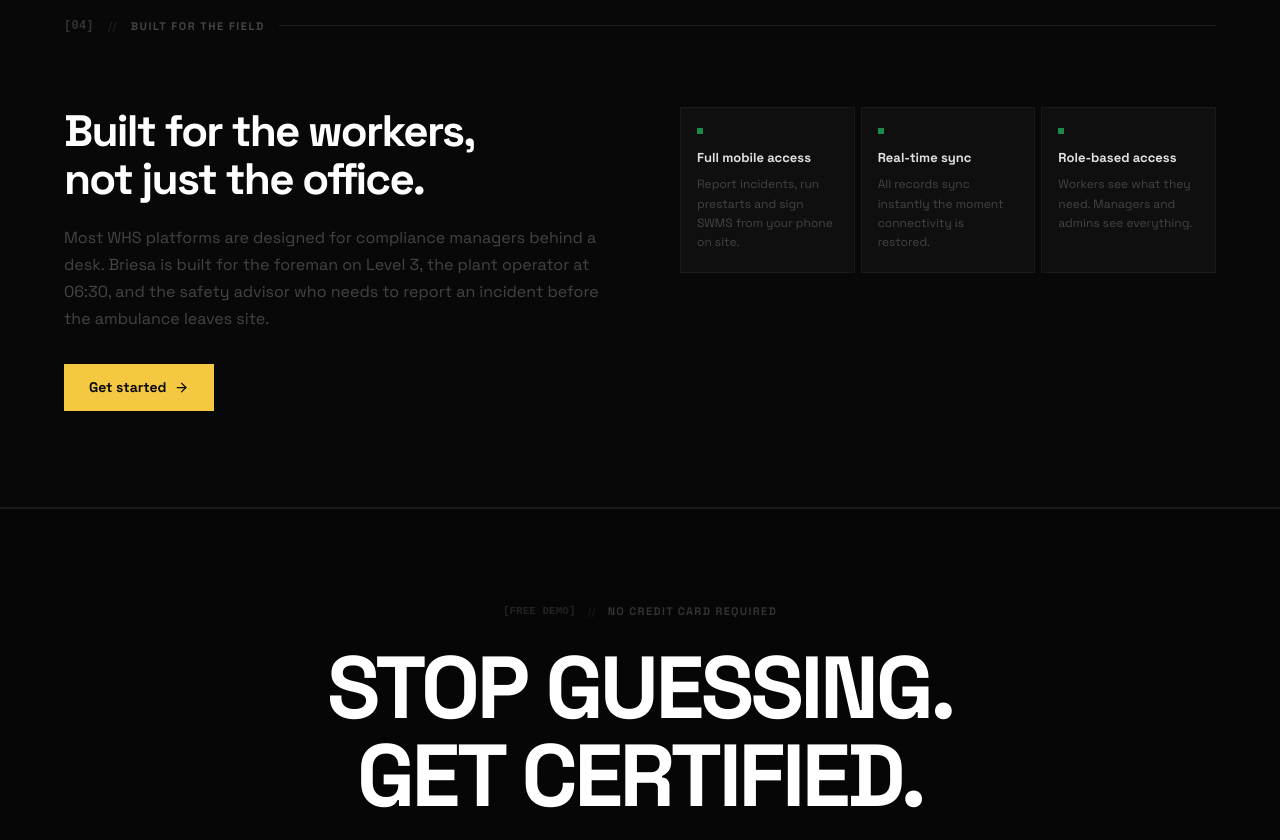
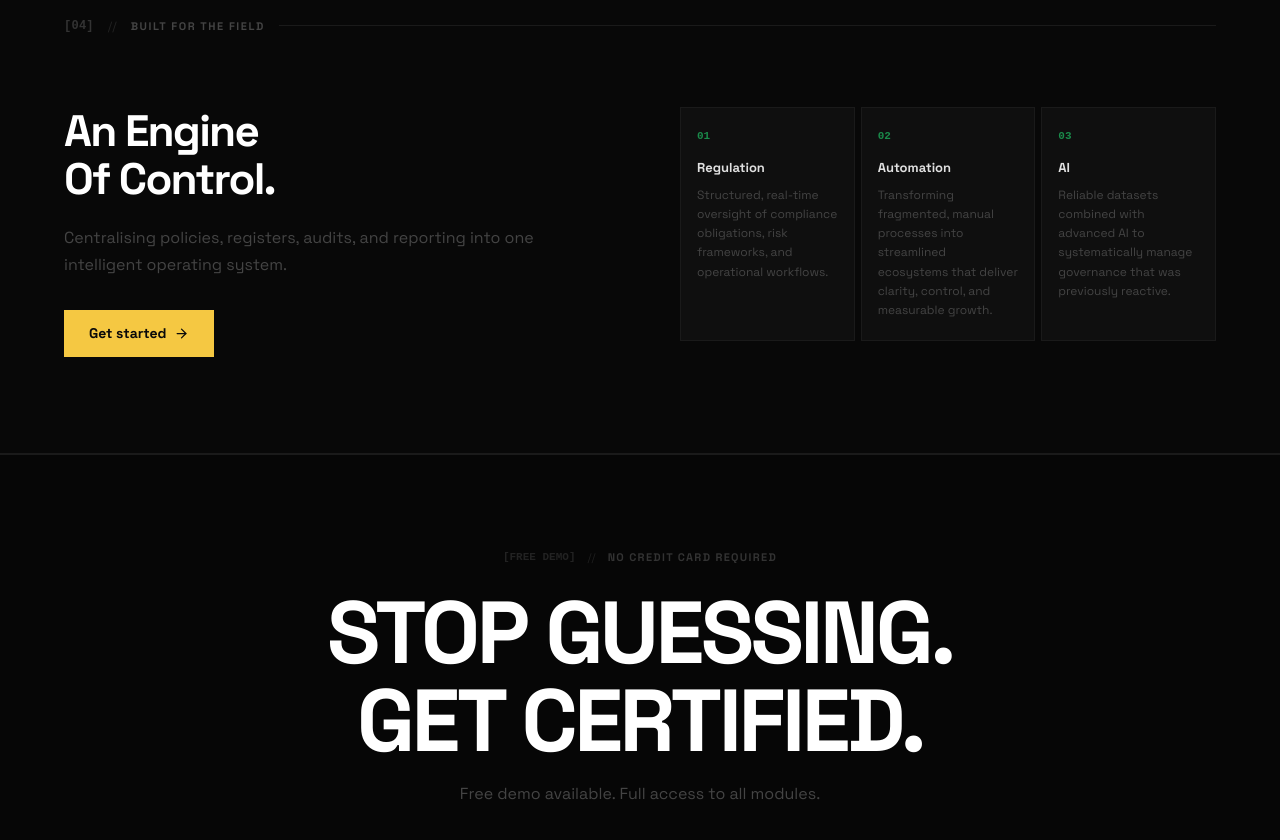
Before and after one commit to xUrbanShotsx/Finalproduct, a Next.js app: page / in a window 1280 px wide. Shown: the part 3380-4220 px from the top of the page. Built offline with nearby package versions, Linux system fonts and the light colour scheme.

Commit message:
Landing: rewrite field section to 'An Engine Of Control' (Regulation/Automation/AI)

```diff
--- a/src/app/page.tsx
+++ b/src/app/page.tsx
@@ -672,12 +672,10 @@
             {/* Left */}
             <div>
               <h2 style={{ fontSize: "clamp(28px,4vw,44px)", fontWeight: 800, letterSpacing: "-0.04em", color: "#ffffff", margin: "0 0 20px", lineHeight: 1.1 }}>
-                Built for the workers,<br />not just the office.
+                An Engine<br />Of Control.
               </h2>
               <p style={{ fontSize: "16px", lineHeight: 1.7, color: "#444", margin: "0 0 32px" }}>
-                Most WHS platforms are designed for compliance managers behind a desk.
-                Briesa is built for the foreman on Level 3, the plant operator at 06:30,
-                and the safety advisor who needs to report an incident before the ambulance leaves site.
+                Centralising policies, registers, audits, and reporting into one intelligent operating system.
               </p>
               <Link
                 href="/signup"
@@ -691,12 +689,12 @@
             {/* Right — 3-col cards */}
             <div style={{ display: "grid", gridTemplateColumns: "1fr 1fr 1fr", gap: "6px" }}>
               {[
-                ["Full mobile access",  "Report incidents, run prestarts and sign SWMS from your phone on site."],
-                ["Real-time sync",      "All records sync instantly the moment connectivity is restored."],
-                ["Role-based access",   "Workers see what they need. Managers and admins see everything."],
-              ].map(([title, desc]) => (
-                <div key={title} style={{ background: "#0f0f0f", border: "1px solid #1a1a1a", padding: "20px 16px" }}>
-                  <div style={{ width: "6px", height: "6px", background: "#1a8a4a", marginBottom: "14px" }} />
+                ["01", "Regulation", "Structured, real-time oversight of compliance obligations, risk frameworks, and operational workflows."],
+                ["02", "Automation", "Transforming fragmented, manual processes into streamlined ecosystems that deliver clarity, control, and measurable growth."],
+                ["03", "AI",         "Reliable datasets combined with advanced AI to systematically manage governance that was previously reactive."],
+              ].map(([num, title, desc]) => (
+                <div key={num} style={{ background: "#0f0f0f", border: "1px solid #1a1a1a", padding: "20px 16px" }}>
+                  <div style={{ fontFamily: "monospace", fontSize: "11px", fontWeight: 700, color: "#1a8a4a", marginBottom: "14px" }}>{num}</div>
                   <div style={{ fontSize: "13px", fontWeight: 700, color: "#e0e0e0", marginBottom: "8px" }}>{title}</div>
                   <div style={{ fontSize: "12px", color: "#444", lineHeight: 1.6 }}>{desc}</div>
                 </div>
```
